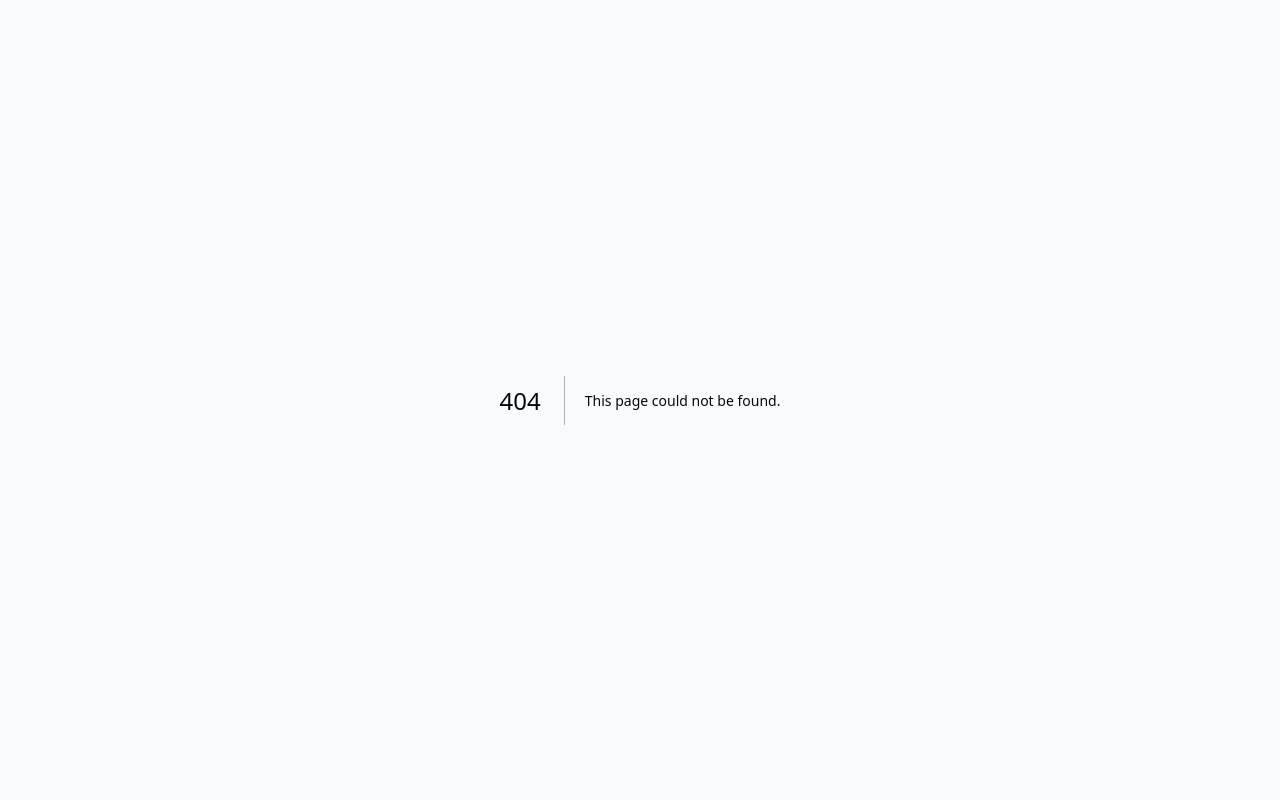
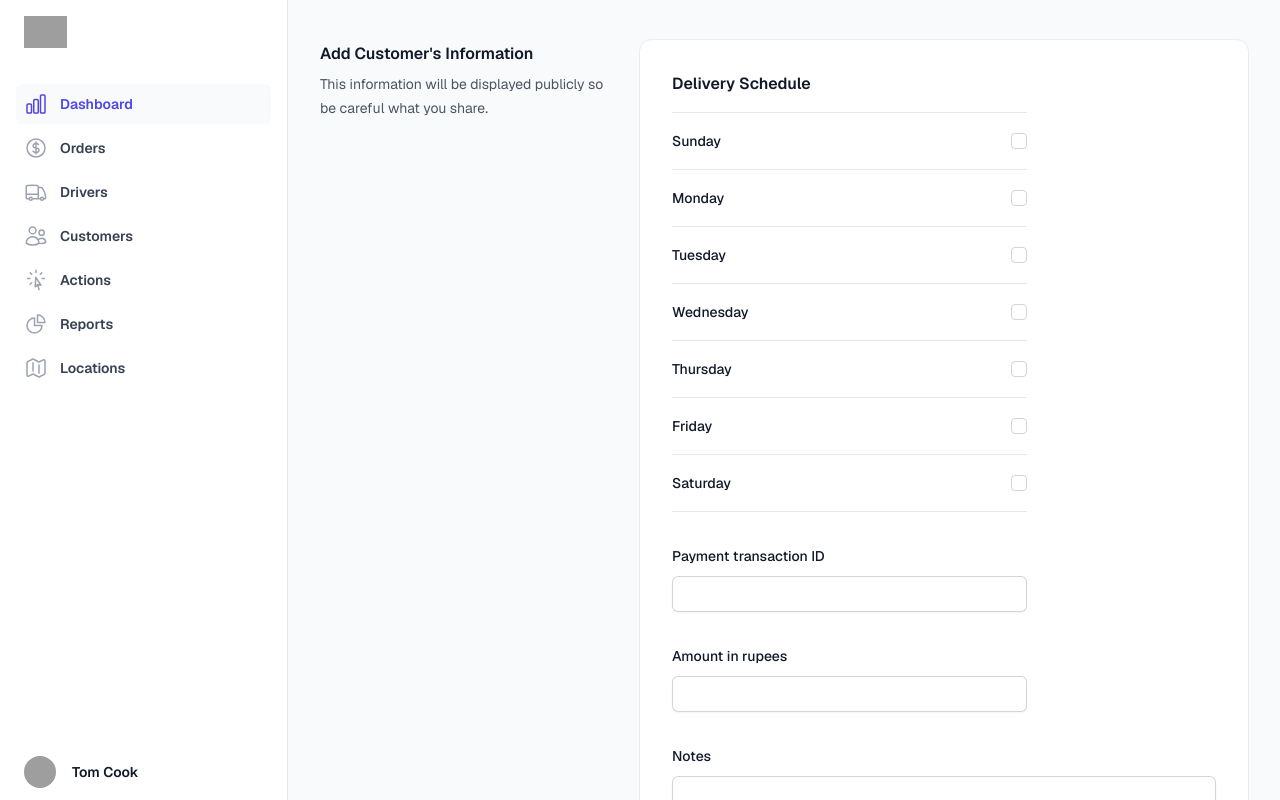
Before and after one commit to Shashankphatkure/deliveryboymanagement, a Next.js app: page /dashboard/customers/new in a window 1280 px wide. Before the commit this address had no page. Shown: the top 800 px of the page. Built offline with nearby package versions, Linux system fonts and the light colour scheme; grey boxes are pictures that could not be loaded.

Commit message:
added new forms

```diff
--- /dev/null
+++ b/app/dashboard/customers/new/page.tsx
@@ -0,0 +1,14 @@
+import NewCustomerForm from "@/components/forms/form-layoutnewcustomer";
+import React from "react";
+
+const page = () => {
+  return (
+    <main className="py-10 lg:pl-72">
+      <div className="px-4 sm:px-6 lg:px-8">
+        <NewCustomerForm />
+      </div>
+    </main>
+  );
+};
+
+export default page;
--- /dev/null
+++ b/app/dashboard/drivers/new/page.tsx
@@ -0,0 +1,14 @@
+import NewDriverForm from "@/components/forms/form-layout";
+import React from "react";
+
+const page = () => {
+  return (
+    <main className="py-10 lg:pl-72">
+      <div className="px-4 sm:px-6 lg:px-8">
+        <NewDriverForm />
+      </div>
+    </main>
+  );
+};
+
+export default page;
--- /dev/null
+++ b/app/dashboard/orders/new/page.tsx
@@ -0,0 +1,14 @@
+import NewOrderForm from "@/components/forms/form-layoutneworder";
+import React from "react";
+
+const page = () => {
+  return (
+    <main className="py-10 lg:pl-72">
+      <div className="px-4 sm:px-6 lg:px-8">
+        <NewOrderForm />
+      </div>
+    </main>
+  );
+};
+
+export default page;
--- a/components/forms/form-layoutneworder.tsx
+++ b/components/forms/form-layoutneworder.tsx
@@ -1,3 +1,5 @@
+"use client";
+
 import { Fragment, useState } from "react";
 import { Listbox, Transition } from "@headlessui/react";
 import { CheckIcon, ChevronUpDownIcon } from "@heroicons/react/20/solid";
```
